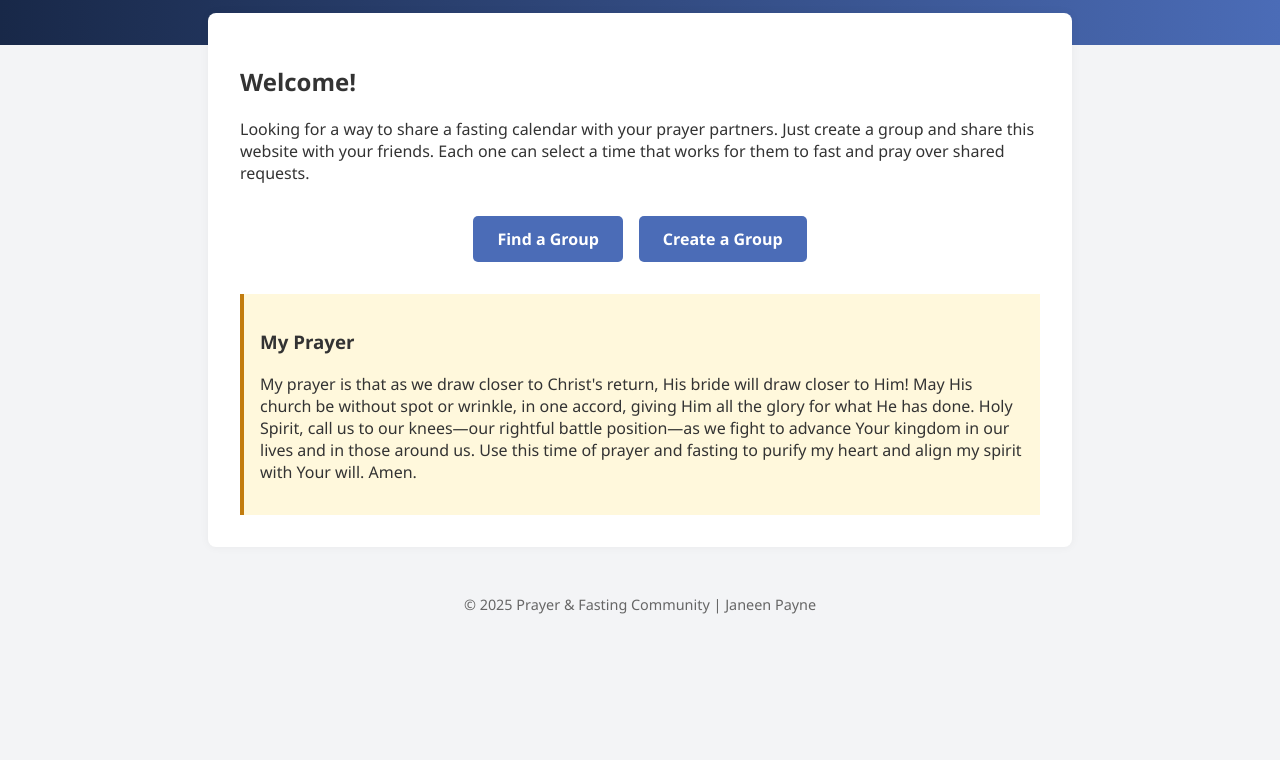
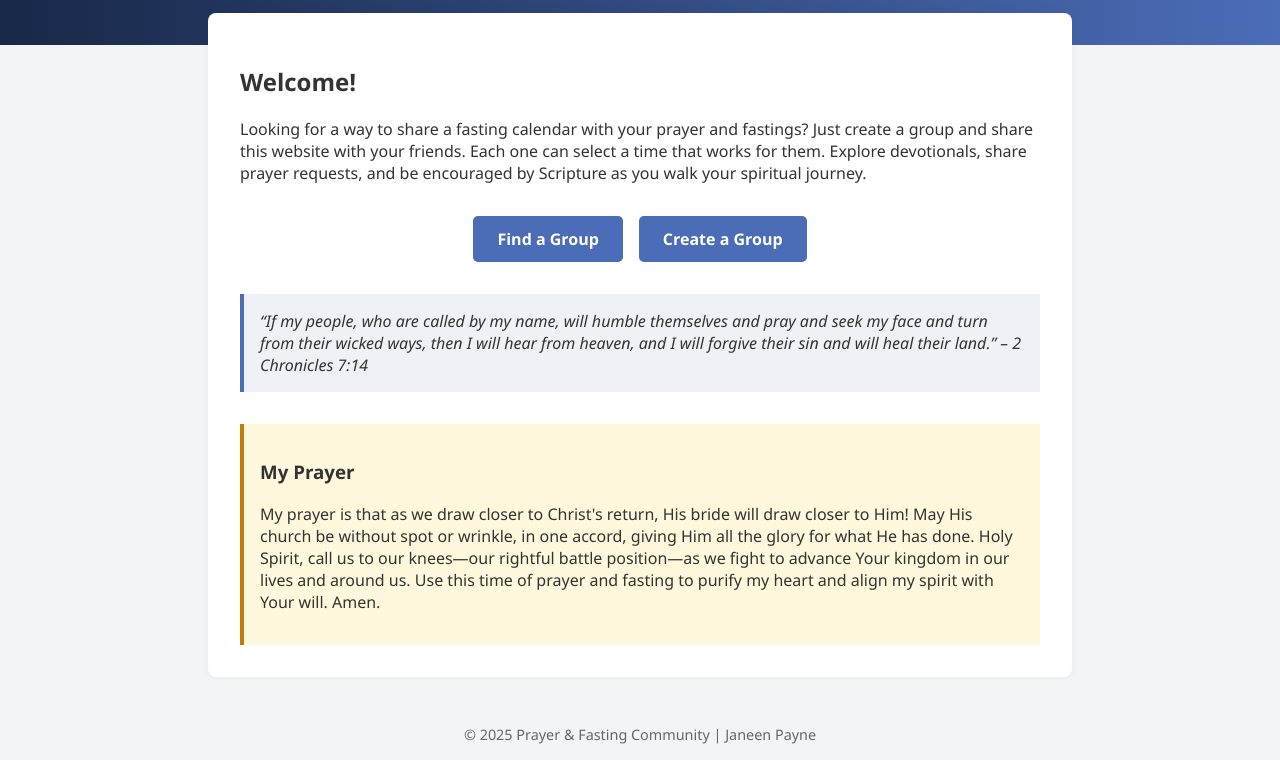
Before and after one commit to tonypalas/Prayer, a plain HTML site: page index.html in a window 1280 px wide. Shown: the part 121-881 px from the top of the page. Before the commit the page ends 800 px from the top, so only its background shows below. Drawn offline with Linux system fonts and the light colour scheme.

Commit message:
Add files via upload

```diff
--- a/index.html
+++ b/index.html
@@ -80,8 +80,8 @@
   <main>
     <h2>Welcome!</h2>
     <p>
-      Looking for a way to share a fasting calendar with your prayer partners. Just create a group and share this website with your friends. Each one can select a time that works for them
-      to fast and pray over shared requests.
+      Looking for a way to share a fasting calendar with your prayer and fastings? Just create a group and share this website with your friends. Each one can select a time that works for them.
+      Explore devotionals, share prayer requests, and be encouraged by Scripture as you walk your spiritual journey.
     </p>
 
     <div class="group-buttons">
@@ -89,12 +89,17 @@
       <a href="create-group.html">Create a Group</a>
     </div>
 
+    <div class="scripture">
+      “If my people, who are called by my name, will humble themselves and pray and seek my face and turn from their wicked ways,
+      then I will hear from heaven, and I will forgive their sin and will heal their land.” – 2 Chronicles 7:14
+    </div>
+
     <div class="my-prayer">
       <h3>My Prayer</h3>
       <p>
         My prayer is that as we draw closer to Christ's return, His bride will draw closer to Him!
         May His church be without spot or wrinkle, in one accord, giving Him all the glory for what He has done.
-        Holy Spirit, call us to our knees—our rightful battle position—as we fight to advance Your kingdom in our lives and in those around us.
+        Holy Spirit, call us to our knees—our rightful battle position—as we fight to advance Your kingdom in our lives and around us.
         Use this time of prayer and fasting to purify my heart and align my spirit with Your will.
         Amen.
       </p>
```
